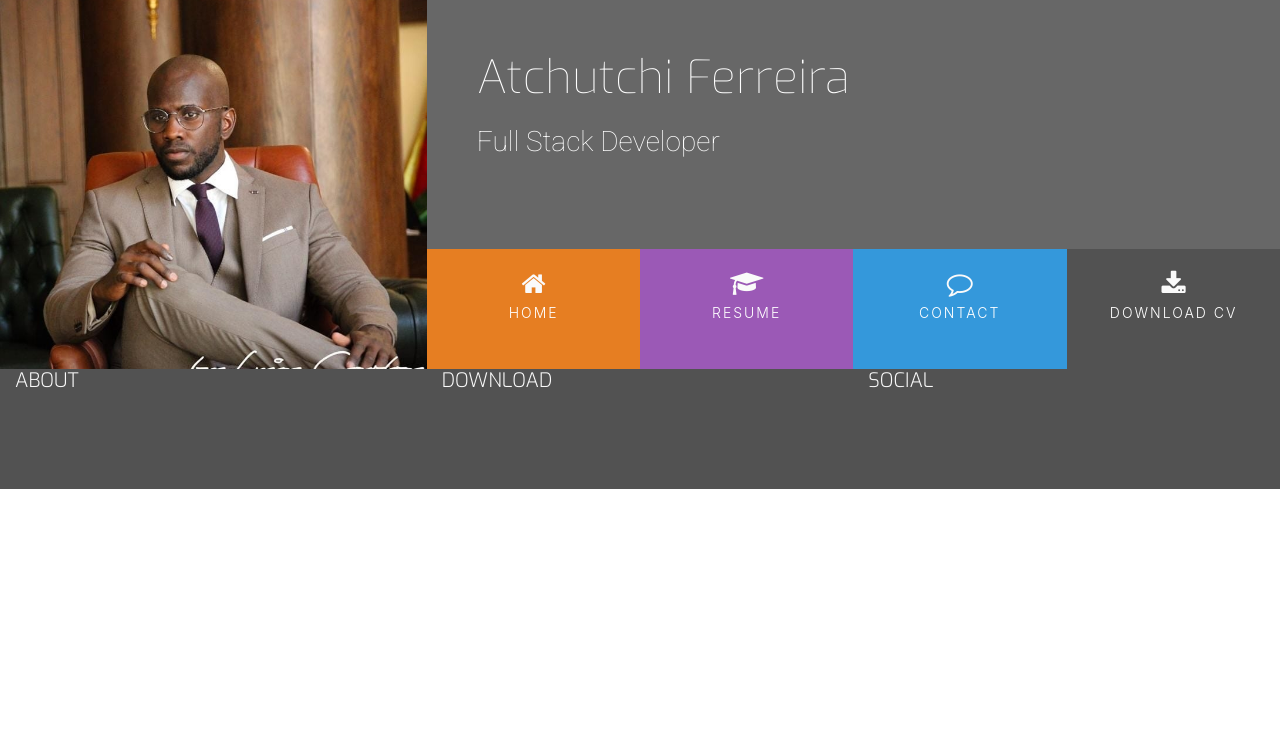
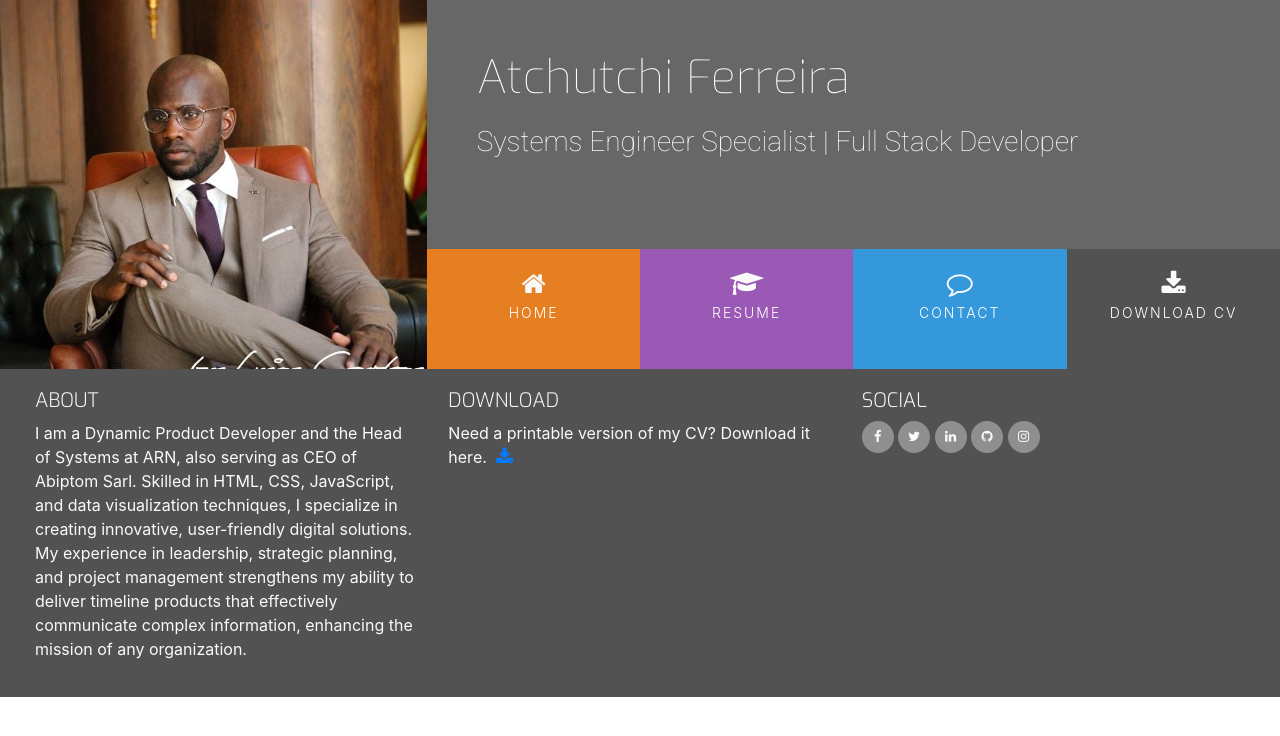
Before and after one commit to atchutchi/my-curriculum, a website: page index.html in a window 1280 px wide. Drawn offline with nearby package versions, Linux system fonts and the light colour scheme.

Commit message:
Filling in the footer content

```diff
--- a/assets/css/style.css
+++ b/assets/css/style.css
@@ -36,6 +36,10 @@ h1, h2, h3, h4 {
     font-family: "Exo", sans-serif;
     font-weight: 300;
     color: #fafafa;
+}
+
+.inline-block{
+    display: inline-block;
 }
 
 /*--------------------------------------------Heading*/
@@ -137,3 +141,47 @@ footer {
     min-height: 120px;
     margin: 0;
 }
+
+.cv-pdf i {
+    font-size: 18px;
+    color: #fafafa
+    text-align: center;
+    padding-left: 5px;
+    transition: all 0.35s easy-in-out;
+    -moz-transition: all 0.35s easy-in-out;
+    -webkit-transition: all 0.35s easy-in-out;
+    -o-transition: all 0.35s easy-in-out;
+}
+
+.cv-pdf i:hover {
+    color: #e84610;
+
+}
+
+.social-links {
+    padding-bottom: 15px;
+}
+
+.social-links li a i {
+    width: 32px;
+    height: 32px;
+    padding: 12px 0;
+    border-radius: 50%;
+    font-size: 13px;
+    line-height: 7px;
+    text-align: center;
+    color: #fafafa;
+    background: #8f8f8f;
+    transition: all 0.35s easy-in-out;
+    -moz-transition: all 0.35s easy-in-out;
+    -webkit-transition: all 0.35s easy-in-out;
+    -o-transition: all 0.35s easy-in-out;
+}
+
+.social-links li a i:hover {
+    background-color: #e84610;
+}
+
+#footer-details{
+    padding: 20px;
+}
--- a/index.html
+++ b/index.html
@@ -18,7 +18,7 @@
                 <div class="row no-gutters bg-color-name-title">
                     <div class="col heading">
                         <h1 class="name">Atchutchi Ferreira</h1>
-                        <h2 class="title"> Full Stack Developer</h2>
+                        <h2 class="title"> Systems Engineer Specialist | Full Stack Developer</h2>
                     </div>
                 </div>
                 <div class="row no-gutters">
@@ -46,15 +46,63 @@
 
     </section>
     <footer class="container-fluid">
-        <div class="row">
+        <div id="footer-details" class="row">
             <div class="col-sm-4">
                 <h5 class="uppercase general-sub">About</h5>
+                <p class="inline-block">
+                    I am a Dynamic Product Developer and the Head of Systems at ARN,
+                    also serving as CEO of Abiptom Sarl. Skilled in HTML, CSS, JavaScript,
+                    and data visualization techniques, I specialize in creating innovative,
+                    user-friendly digital solutions. My experience in leadership, strategic
+                    planning, and project management strengthens my ability to deliver
+                    timeline products that effectively communicate complex information,
+                    enhancing the mission of any organization.
+                </p>
             </div>
             <div class="col-sm-4">
                 <h5 class="uppercase general-sub">Download</h5>
+                <p class="inline-block">
+                    Need a printable version of my CV? Download it here.
+                    <a href="#" target="_blank" class="cv-pdf">
+                        <i class="fa fa-download" aria-hidden="true"></i>
+                        <span class="sr-only">Download link.</span>
+                    </a>
+                </p>
             </div>
             <div class="col-sm-4">
                 <h5 class="uppercase general-sub">Social</h5>
+                <ul class="list-inline social-links">
+                    <li class="list-inline-item">
+                        <a target="_blank" href="#">
+                            <i class="fa fa-facebook" aria-hidden="true"></i>
+                            <span class="sr-only">Facebook</span>
+                        </a>
+                    </li>
+                    <li class="list-inline-item">
+                        <a target="_blank" href="#">
+                            <i class="fa fa-twitter" aria-hidden="true"></i>
+                            <span class="sr-only">Twitter</span>
+                        </a>
+                    </li>
+                    <li class="list-inline-item">
+                        <a target="_blank" href="#">
+                            <i class="fa fa-linkedin" aria-hidden="true"></i>
+                            <span class="sr-only">LinkedIn</span>
+                        </a>
+                    </li>
+                    <li class="list-inline-item">
+                        <a target="_blank" href="#">
+                            <i class="fa fa-github" aria-hidden="true"></i>
+                            <span class="sr-only">Github</span>
+                        </a>
+                    </li>
+                    <li class="list-inline-item">
+                        <a target="_blank" href="#">
+                            <i class="fa fa-instagram" aria-hidden="true"></i>
+                            <span class="sr-only">Intagram</span>
+                        </a>
+                    </li>
+                </ul>
             </div>
         </div>
 
```
